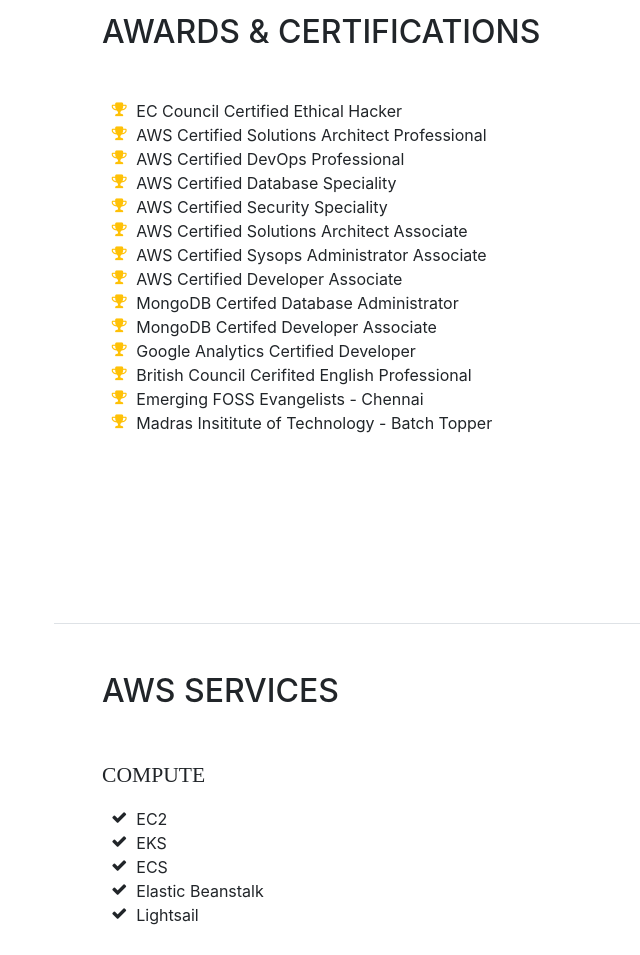
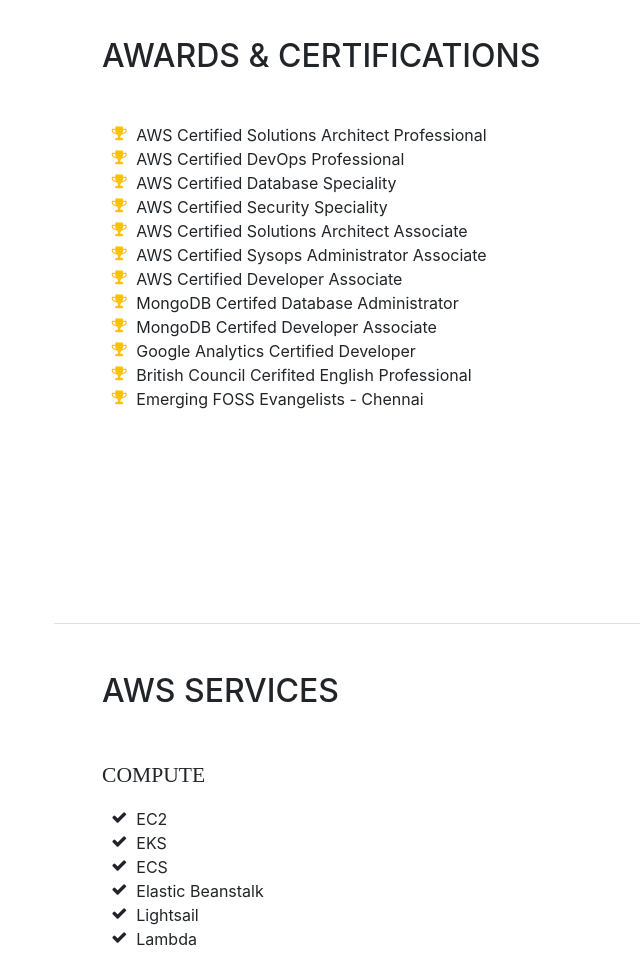
Before and after one commit to narayanants/narayanants.github.io, a website with bundled scripts: page index.html in a window 1280 px wide. Shown: the part 5560-6515 px from the top of the page, without its empty margins (218-858 px from the left). Built offline with nearby package versions, Linux system fonts and the light colour scheme; a web font is replaced by a local one.

Commit message:
index file changes

```diff
--- a/index.html
+++ b/index.html
@@ -513,9 +513,6 @@
         <h2 class="mb-5">Awards &amp; Certifications</h2>
         <ul class="fa-ul mb-0">
           <li>
-            <i class="fa-li fa fa-trophy text-warning"></i>
-            EC Council Certified Ethical Hacker</li>
-          <li>
           <li>
             <i class="fa-li fa fa-trophy text-warning"></i>
             AWS Certified Solutions Architect Professional</li>
@@ -553,10 +550,6 @@
           <li>
             <i class="fa-li fa fa-trophy text-warning"></i>
             Emerging FOSS Evangelists - Chennai</li>
-          <li>
-            <i class="fa-li fa fa-trophy text-warning"></i>
-            Madras Insititute of Technology - Batch Topper</li>
-          <li>
         </ul>
       </div>
     </section>
@@ -587,6 +580,10 @@
           <li>
             <i class="fa-li fa fa-check"></i>
             Lightsail
+          </li>
+          <li>
+            <i class="fa-li fa fa-check"></i>
+            Lambda
           </li>
         </ul>
         <br>
@@ -726,6 +723,10 @@
             <i class="fa-li fa fa-check"></i>
             Device Farm
           </li>
+          <li>
+            <i class="fa-li fa fa-check"></i>
+            AWS Pinpoint
+          </li>
         </ul>
         <br>
         <!-- App Services  -->
```
